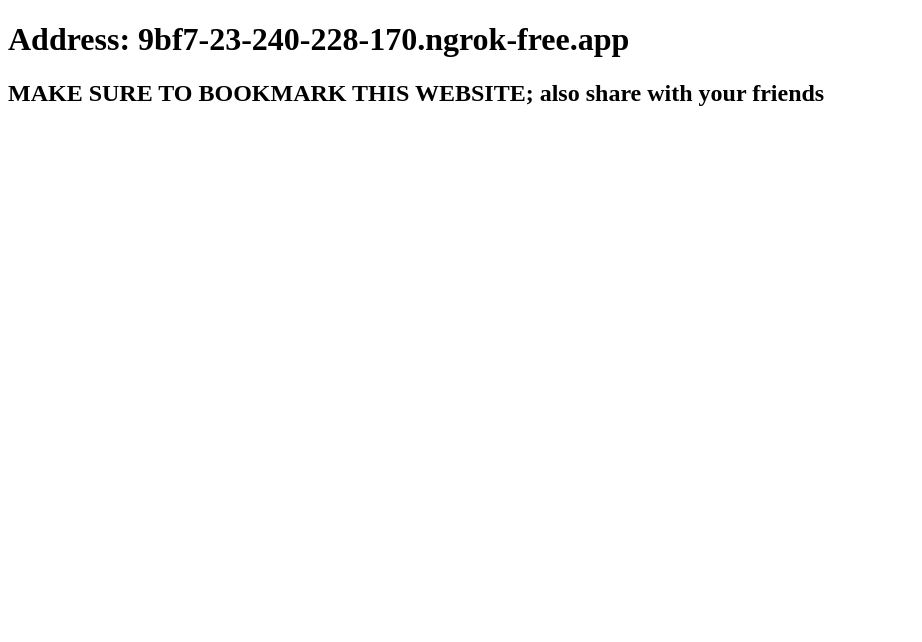
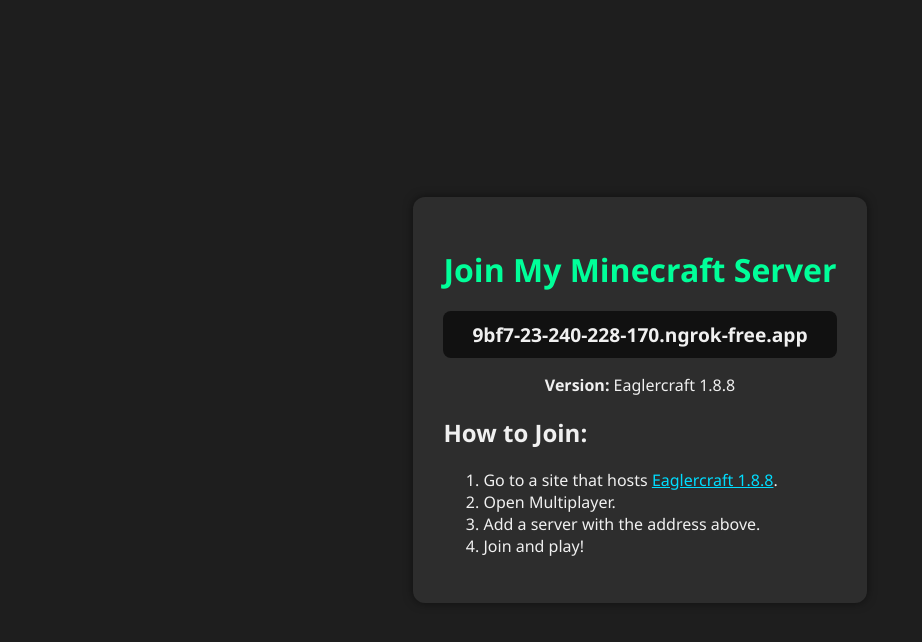
Before and after one commit to royaloakmc/royaloakmc, a plain HTML site: page index.html in a window 1280 px wide. Shown: the whole page, without its empty margins (0-922 px from the left). Drawn offline with Linux system fonts and the light colour scheme.

Commit message:
Update index.html

```diff
--- a/index.html
+++ b/index.html
@@ -1,11 +1,71 @@
 <!DOCTYPE html>
+<html lang="en">
+<head>
+  <meta charset="UTF-8" />
+  <meta name="viewport" content="width=device-width, initial-scale=1.0" />
+  <title>My Minecraft Server</title>
+  <style>
+    body {
+      background-color: #1e1e1e;
+      color: #f0f0f0;
+      font-family: "Segoe UI", Tahoma, Geneva, Verdana, sans-serif;
+      display: flex;
+      flex-direction: column;
+      align-items: center;
+      justify-content: center;
+      height: 100vh;
+      margin: 0;
+    }
 
-<html>
-  <head>
-    <title>Royal Oak Eaglercraft Server</title>
-  </head>
-  <body>
-    <h1>Address: 9bf7-23-240-228-170.ngrok-free.app</h1>
-    <h2>MAKE SURE TO BOOKMARK THIS WEBSITE; also share with your friends</h2>
-  </body>
+    .container {
+      text-align: center;
+      background-color: #2d2d2d;
+      border-radius: 12px;
+      padding: 30px;
+      box-shadow: 0 0 10px rgba(0,0,0,0.5);
+      max-width: 600px;
+    }
+
+    h1 {
+      color: #00ff99;
+      margin-bottom: 20px;
+    }
+
+    .address {
+      font-size: 1.2em;
+      font-weight: bold;
+      background-color: #111;
+      padding: 10px;
+      border-radius: 8px;
+      margin: 10px 0;
+      word-break: break-word;
+    }
+
+    .instructions {
+      margin-top: 20px;
+      text-align: left;
+    }
+
+    a {
+      color: #00ddff;
+      text-decoration: underline;
+    }
+  </style>
+</head>
+<body>
+  <div class="container">
+    <h1>Join My Minecraft Server</h1>
+    <p class="address">9bf7-23-240-228-170.ngrok-free.app</p>
+    <p><strong>Version:</strong> Eaglercraft 1.8.8</p>
+    <div class="instructions">
+      <h2>How to Join:</h2>
+      <ol>
+        <li>Go to a site that hosts <a href="https://eaglercraft.com" target="_blank">Eaglercraft 1.8.8</a>.</li>
+        <li>Open Multiplayer.</li>
+        <li>Add a server with the address above.</li>
+        <li>Join and play!</li>
+      </ol>
+    </div>
+  </div>
+</body>
 </html>
```
